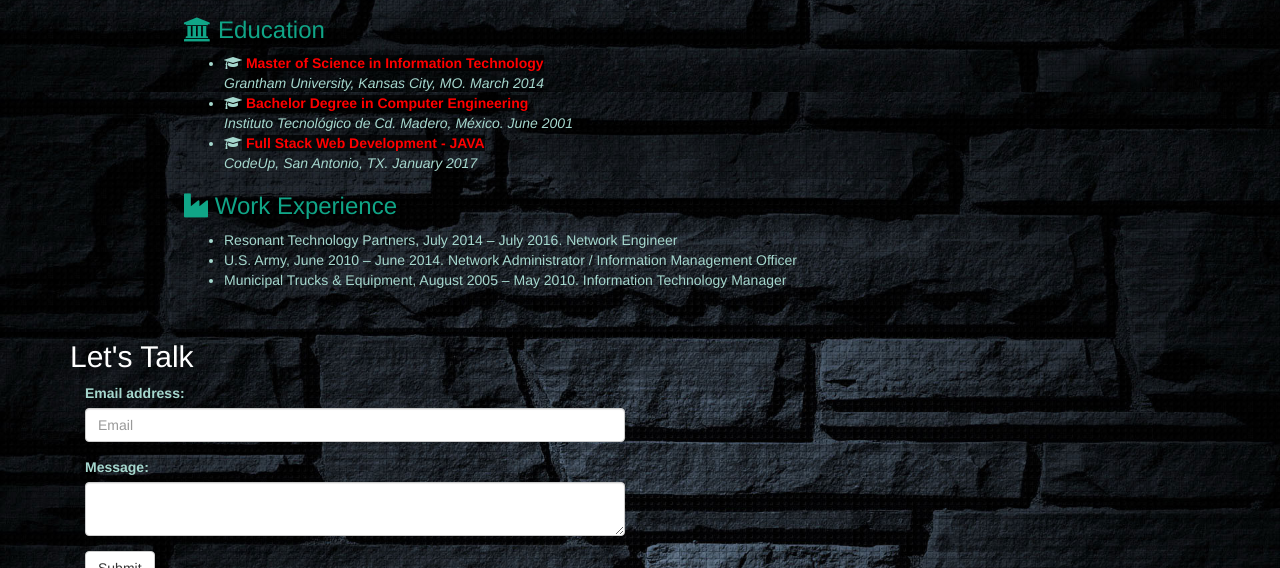
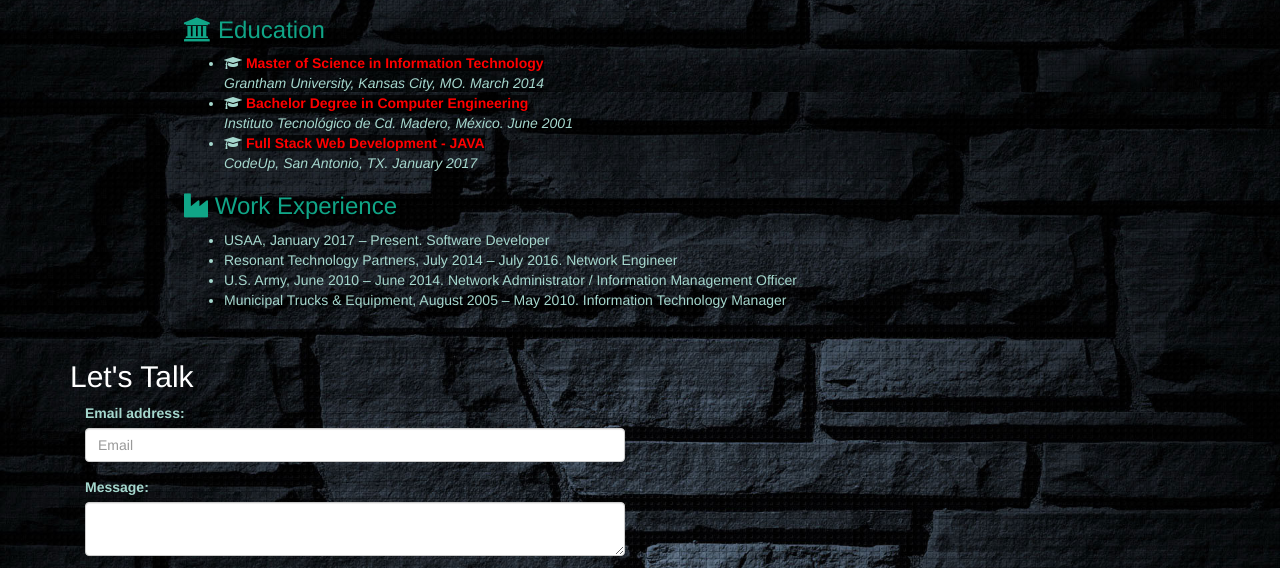
Before and after one commit to oscarasoto/My-Website, a plain HTML site: page resume.html in a window 1280 px wide. Shown: the part 708-1276 px from the top of the page. Drawn offline with Linux system fonts and the light colour scheme; some packages are replaced by stand-ins of ours; no server answers.

Commit message:
modify resume page.

```diff
--- a/resume.html
+++ b/resume.html
@@ -115,6 +115,8 @@
 
                         <h3><i class="fa fa-industry"></i> Work Experience</h3>
                         <ul>
+                            <li>USAA, January 2017 – Present.
+                                Software Developer</li>
                             <li>Resonant Technology Partners, July 2014 – July 2016.
                                 Network Engineer</li>
                             <li>U.S. Army, June 2010 – June 2014.
```
